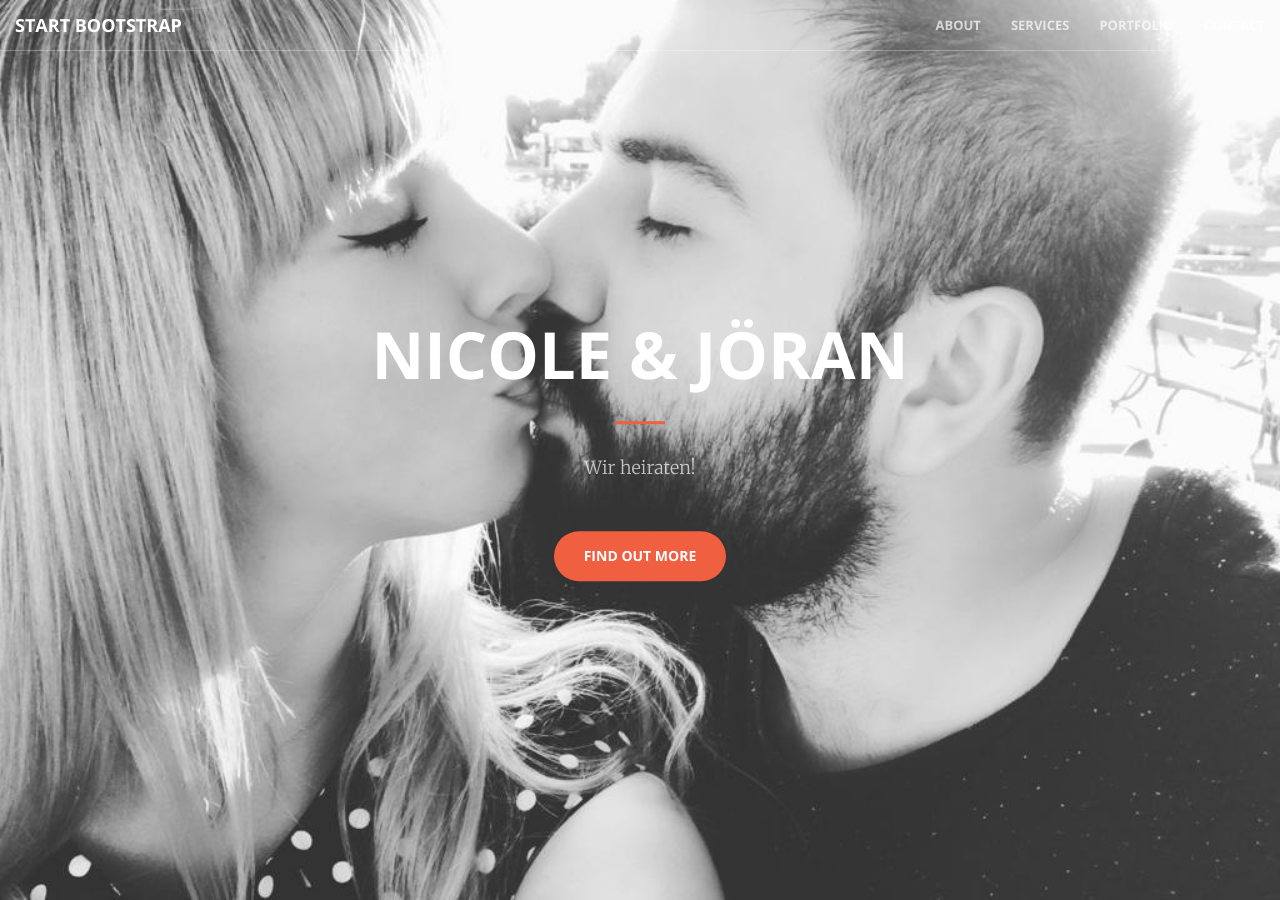
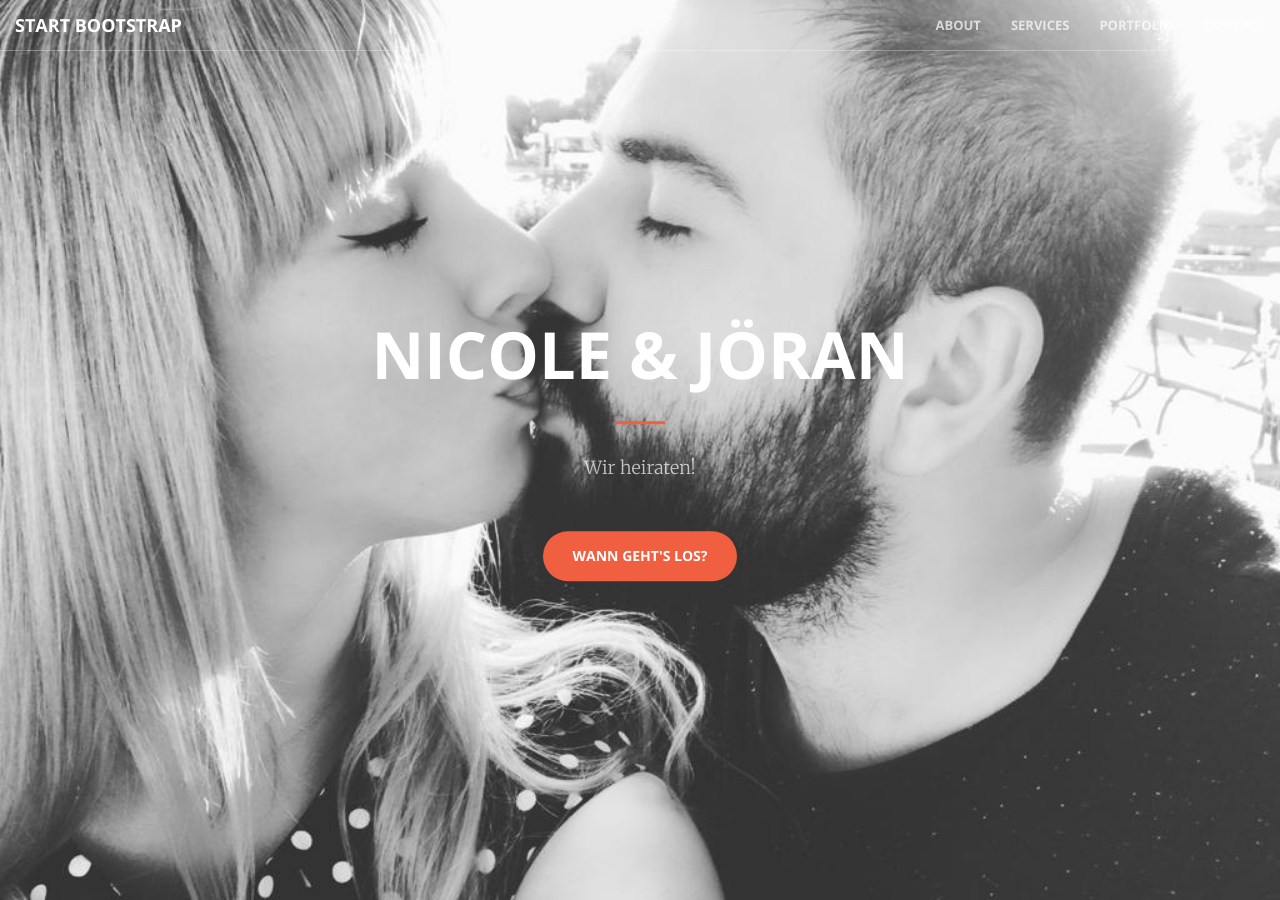
Before and after one commit to joeranriess/blog, a Jekyll site: the page built from index.html, in a window 1280 px wide and 900 px high. Built offline with Jekyll 4.4.1, drawn with Linux system fonts in a browser that asks for light colours.

Commit message:
Update header.html

```diff
--- a/_includes/header.html
+++ b/_includes/header.html
@@ -4,7 +4,7 @@
             <h1>Nicole & Jöran</h1>
             <hr>
             <p>Wir heiraten!</p>
-            <a href="#about" class="btn btn-primary btn-xl page-scroll">Find Out More</a>
+            <a href="#countdown" class="btn btn-primary btn-xl page-scroll">Wann geht's los?</a>
         </div>
     </div>
 </header>
```
